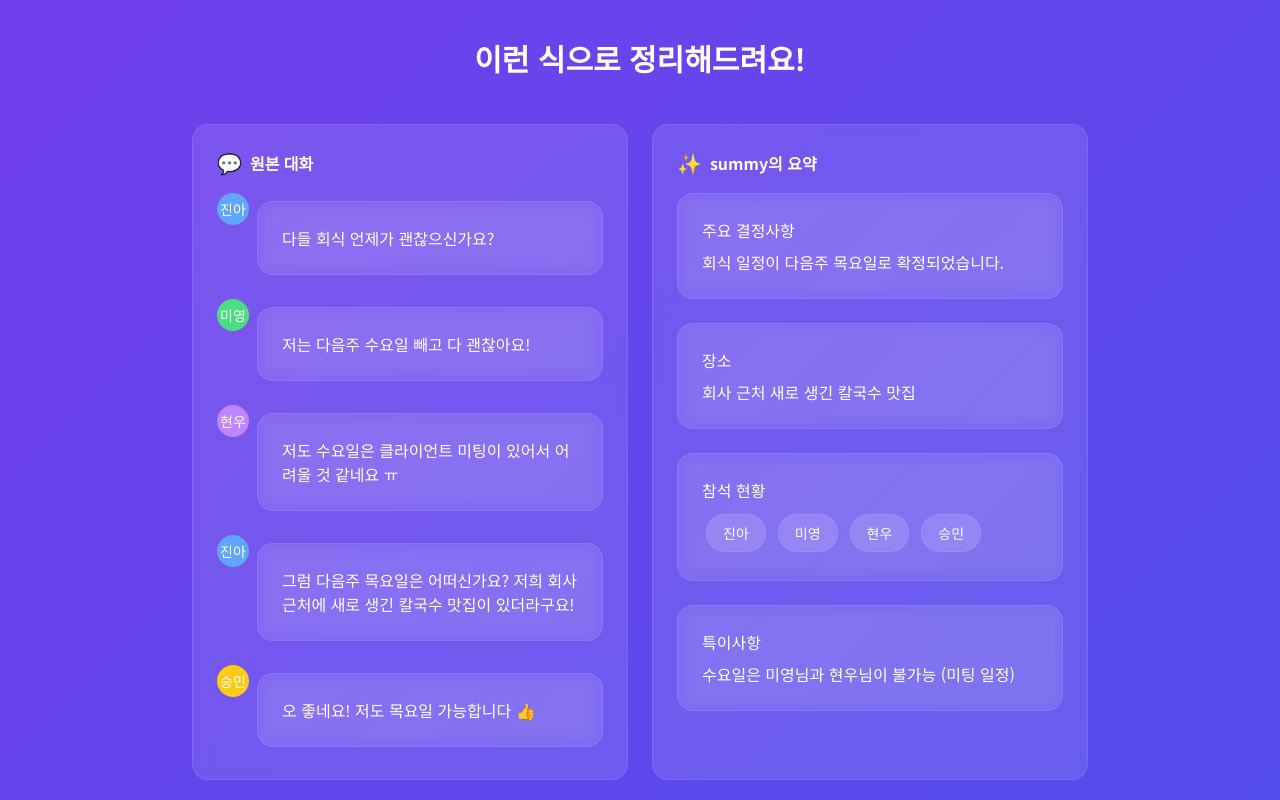
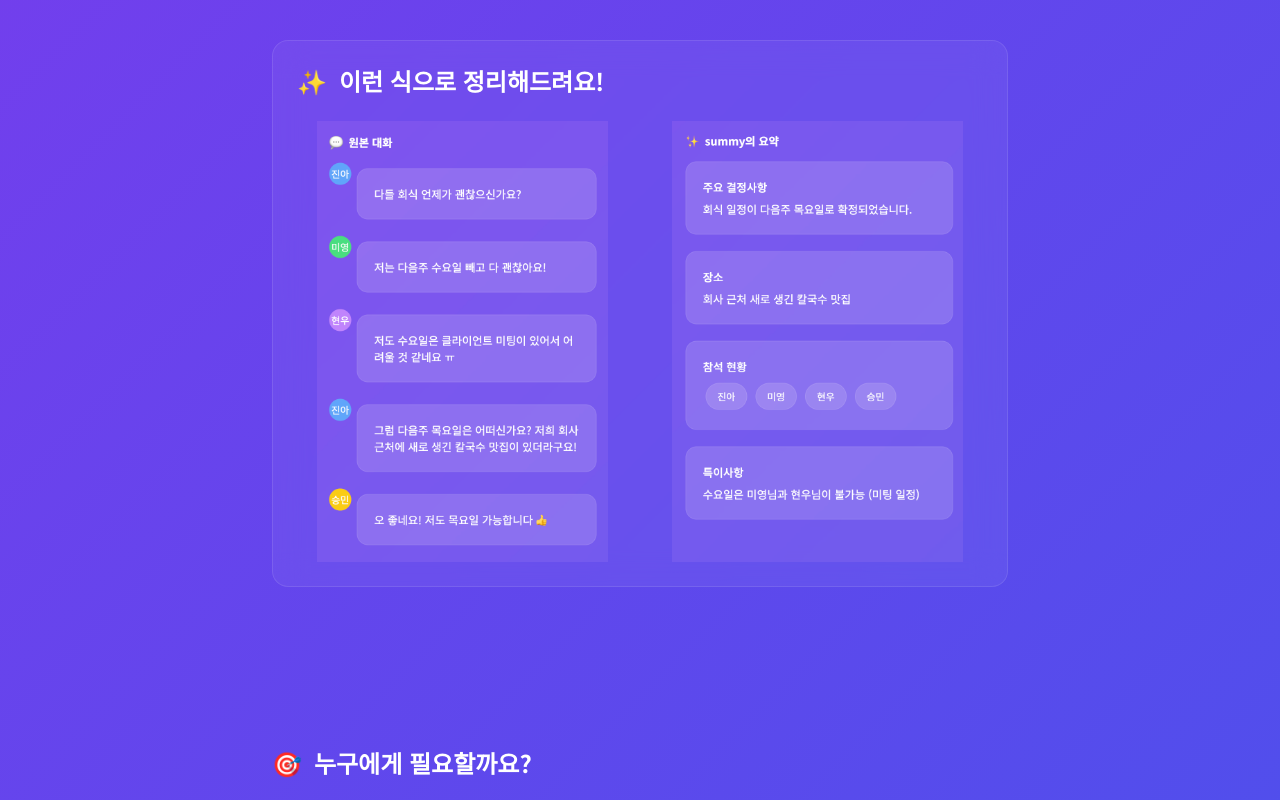
Before and after one commit to FLYLIKEB/summy, a Next.js app: page / in a window 1280 px wide. Shown: the part 680-1480 px from the top of the page. Built offline with nearby package versions, Linux system fonts and the light colour scheme.

Commit message:
refactor: Demo 컴포넌트 이미지화 및 FinalCTA 디자인 개선

```diff
--- a/components/Demo.tsx
+++ b/components/Demo.tsx
@@ -1,89 +1,30 @@
+import Image from 'next/image'
+
 export default function Demo() {
   return (
-    <section className="py-20">
-      <div className="container mx-auto px-4">
-        <div className="max-w-4xl mx-auto">
-          <h2 className="text-3xl font-bold text-center mb-8">이런 식으로 정리해드려요!</h2>
+    <section>
+      <div className="section-container">
+        <div className="card">
+          <div className="card-title">
+            <span className="card-title-icon">✨</span>
+            <h2 className="card-title-text">이런 식으로 정리해드려요!</h2>
+          </div>
           <div className="grid md:grid-cols-2 gap-6">
-            {/* Original Chat */}
-            <div className="interview-card">
-              <div className="flex items-center gap-2 mb-4">
-                <span className="text-xl">💬</span>
-                <h3 className="font-bold">원본 대화</h3>
-              </div>
-              <div className="space-y-4">
-                <div className="flex gap-2">
-                  <div className="w-8 h-8 bg-blue-400 rounded-full flex items-center justify-center flex-shrink-0">
-                    <span className="text-sm">진아</span>
-                  </div>
-                  <div className="persona-card flex-1">
-                    <p>다들 회식 언제가 괜찮으신가요?</p>
-                  </div>
-                </div>
-                <div className="flex gap-2">
-                  <div className="w-8 h-8 bg-green-400 rounded-full flex items-center justify-center flex-shrink-0">
-                    <span className="text-sm">미영</span>
-                  </div>
-                  <div className="persona-card flex-1">
-                    <p>저는 다음주 수요일 빼고 다 괜찮아요!</p>
-                  </div>
-                </div>
-                <div className="flex gap-2">
-                  <div className="w-8 h-8 bg-purple-400 rounded-full flex items-center justify-center flex-shrink-0">
-                    <span className="text-sm">현우</span>
-                  </div>
-                  <div className="persona-card flex-1">
-                    <p>저도 수요일은 클라이언트 미팅이 있어서 어려울 것 같네요 ㅠ</p>
-                  </div>
-                </div>
-                <div className="flex gap-2">
-                  <div className="w-8 h-8 bg-blue-400 rounded-full flex items-center justify-center flex-shrink-0">
-                    <span className="text-sm">진아</span>
-                  </div>
-                  <div className="persona-card flex-1">
-                    <p>그럼 다음주 목요일은 어떠신가요? 저희 회사 근처에 새로 생긴 칼국수 맛집이 있더라구요!</p>
-                  </div>
-                </div>
-                <div className="flex gap-2">
-                  <div className="w-8 h-8 bg-yellow-400 rounded-full flex items-center justify-center flex-shrink-0">
-                    <span className="text-sm">승민</span>
-                  </div>
-                  <div className="persona-card flex-1">
-                    <p>오 좋네요! 저도 목요일 가능합니다 👍</p>
-                  </div>
-                </div>
-              </div>
+            <div className="relative aspect-[3/4]">
+              <Image
+                src="/images/mockups/demo_1.png"
+                alt="카카오톡 단체 채팅방 예시"
+                fill
+                className="object-contain"
+              />
             </div>
-
-            {/* Summary Result */}
-            <div className="interview-card">
-              <div className="flex items-center gap-2 mb-4">
-                <span className="text-xl">✨</span>
-                <h3 className="font-bold">summy의 요약</h3>
-              </div>
-              <div className="space-y-6">
-                <div className="persona-card">
-                  <h4 className="font-medium mb-2">주요 결정사항</h4>
-                  <p className="text-base">회식 일정이 다음주 목요일로 확정되었습니다.</p>
-                </div>
-                <div className="persona-card">
-                  <h4 className="font-medium mb-2">장소</h4>
-                  <p className="text-base">회사 근처 새로 생긴 칼국수 맛집</p>
-                </div>
-                <div className="persona-card">
-                  <h4 className="font-medium mb-2">참석 현황</h4>
-                  <div className="flex gap-1">
-                    <span className="tag">진아</span>
-                    <span className="tag">미영</span>
-                    <span className="tag">현우</span>
-                    <span className="tag">승민</span>
-                  </div>
-                </div>
-                <div className="persona-card">
-                  <h4 className="font-medium mb-2">특이사항</h4>
-                  <p className="text-base">수요일은 미영님과 현우님이 불가능 (미팅 일정)</p>
-                </div>
-              </div>
+            <div className="relative aspect-[3/4]">
+              <Image
+                src="/images/mockups/demo_2.png"
+                alt="Summy가 요약한 결과"
+                fill
+                className="object-contain"
+              />
             </div>
           </div>
         </div>
--- a/components/FinalCTA.tsx
+++ b/components/FinalCTA.tsx
@@ -2,9 +2,9 @@ import React from 'react'
 
 export default function FinalCTA() {
   return (
-    <section className="py-20">
-      <div className="container mx-auto px-4">
-        <div className="interview-card max-w-3xl mx-auto text-center">
+    <section>
+      <div className="section-container">
+        <div className="card text-center">
           <h2 className="text-4xl font-bold mb-6">
             지금 바로 시작해보세요
           </h2>
```
Also changed, not shown: public/images/mockups/demo_1.png (added), public/images/mockups/demo_2.png (added).
